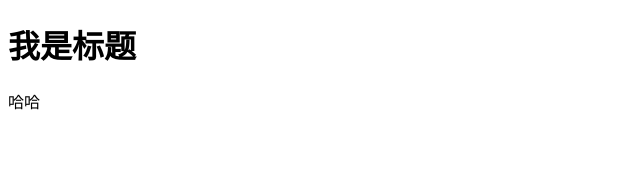
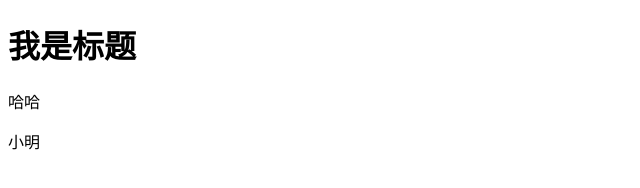
Before and after one commit to liyannn/miyao, a plain HTML site: page index.html in a window 1280 px wide. Shown: the full height of the page, 0-640 px from the left. Drawn offline with Linux system fonts and the light colour scheme.

Commit message:
Update index.html

```diff
--- a/index.html
+++ b/index.html
@@ -7,5 +7,6 @@
 <body>
 <h1>我是标题</h1>
 <p>哈哈</p>
+  <span>小明</span>
 </body>
 </html>
```
